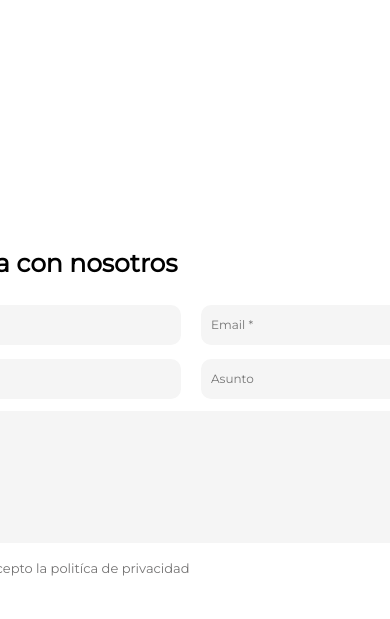
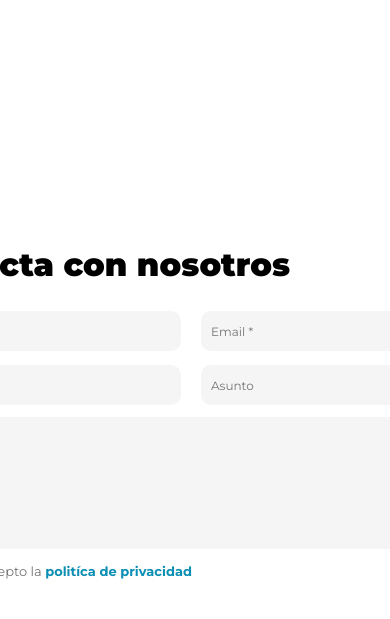
Before and after one commit to NicolasRivasR/PruebaTecnica, a PHP site: page / in a window 390 px wide; the page is wider, and only the part inside the window is pictured. Shown: the top 619 px of that part. Run offline with PHP 8.4, Linux system fonts and the light colour scheme.

Commit message:
MAquetado como se espera, falta que sea responsive

```diff
--- a/index.php
+++ b/index.php
@@ -4,17 +4,19 @@
 <head>
 
     <script src="https://ajax.googleapis.com/ajax/libs/jquery/3.5.1/jquery.min.js"></script>
-    <!-- Revisar lo de la fuente-->
-    <link href='https://fonts.googleapis.com/css?family=Montserrat' rel='stylesheet'>
+    <link rel="preconnect" href="https://fonts.googleapis.com">
+<link rel="preconnect" href="https://fonts.gstatic.com" crossorigin>
+<link href="https://fonts.googleapis.com/css2?family=JetBrains+Mono:ital,wght@0,100..800;1,100..800&family=Montserrat:ital,wght@0,100..900;1,100..900&display=swap" rel="stylesheet">
     <meta charset="UTF-8">
     <link rel="stylesheet" href="styles.css">
+    <title>Formulario de contacto</title>
 </head>
 
 <body>
 
     <form action="" id="form">
 
-        <h2> Contacta con nosotros</h2>
+        <h1 class= "header"> Contacta con nosotros</h1>
 
         <div class="form-group">
             <input type="text" name= "nombre" id = "nombre" placeholder="Nombre *" required>
@@ -30,12 +32,12 @@
         </div>
 
         <div >
-            <textarea name="comentarios" id ="comentarios" placeholder="Comentarios *" class= "comentarios" required > </textarea>
+            <textarea name="comentarios" id ="comentarios"  class= "comentarios" required placeholder="Comentarios *"></textarea>
         </div>
 
         <div class = "check">
             <input type="checkbox" id="aceptar_terminos" >
-            <label for="aceptar_terminos">He leído y acepto la politíca de privacidad</label>
+            <label for="aceptar_terminos">He leído y acepto la <span>politíca de privacidad</span></label>
         </div>
         <div>    <input type="submit" id="Enviar" class="button">  </div>
 
--- a/styles.css
+++ b/styles.css
@@ -12,10 +12,10 @@ body {
 
 }
 
-h2{
-    font-size: 25px;
+h1{
     font-weight:900;
     margin-bottom: 25px;
+    color: black;
 
 }
 
@@ -41,12 +41,13 @@ h2{
 }
 
 .comentarios{
-
+    font-family: 'Montserrat';
     background-color: whitesmoke;
     margin-bottom: 10px;
     border-radius: 8px;
     width: 98%;
     height: 132px;
+    padding: 10px;
     text-align:start;
     border-style: hidden;
     box-sizing: border-box;
@@ -63,8 +64,25 @@ h2{
 
     color: rgb(116, 115, 115);
     font-size: small;
+    display: flex;
+    align-items: center;
 }
 
+.check input[type="checkbox"] {
+    margin: 0;
+}
+
+.check label {
+    margin-left: 5px;
+}
+
+.check label span{
+
+  color: #0A8EB3;
+
+  font-weight: bold;
+
+}
 
 
 .button{
@@ -72,7 +90,7 @@ h2{
     margin-top: 6px;
     padding: 10px 15px 10px 15px;
     font-weight: bold;
-    background-color: #196fa5;
+    background-color: #0A8EB3;
     color: white;
     border-radius: 10px;
     border-style: hidden;
```
